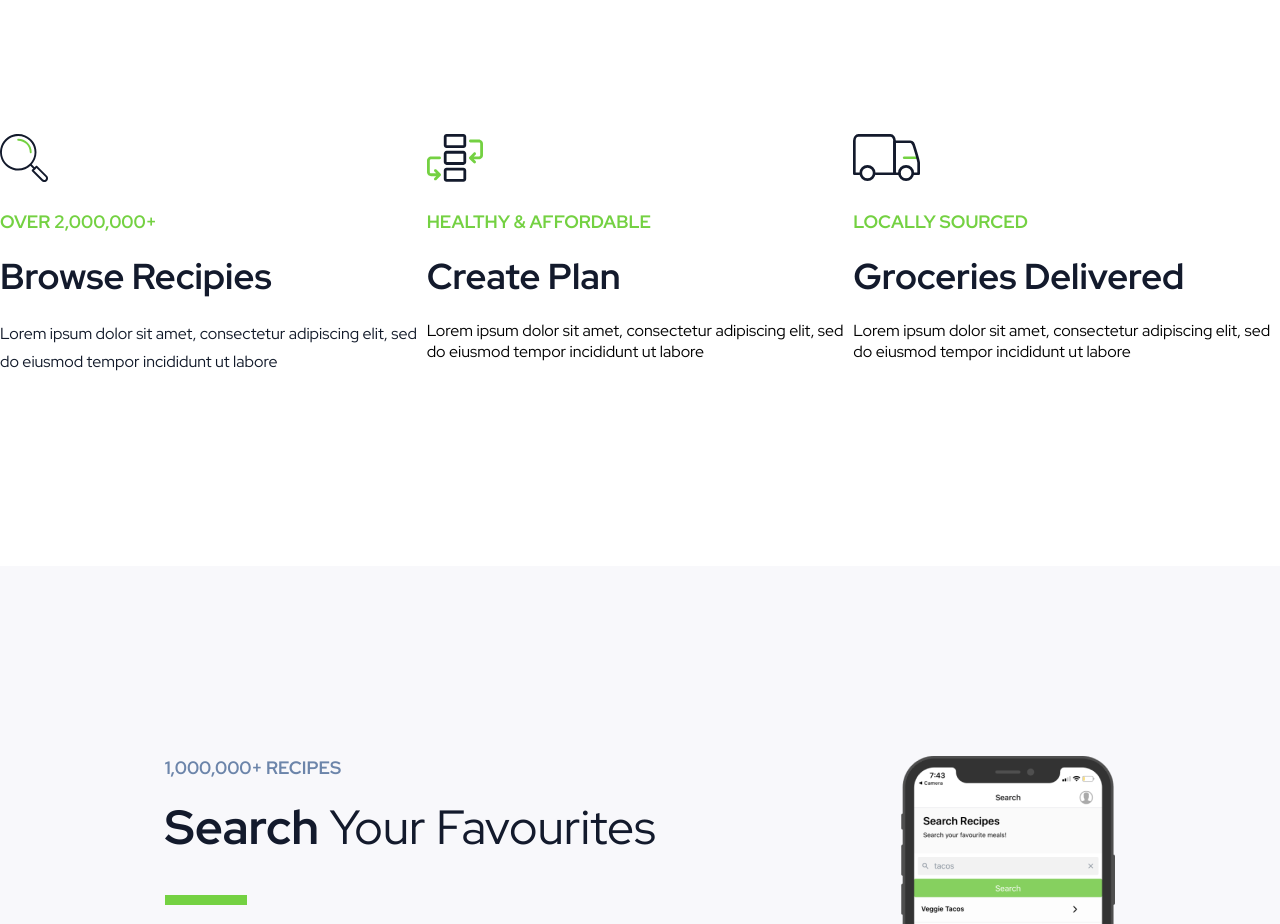
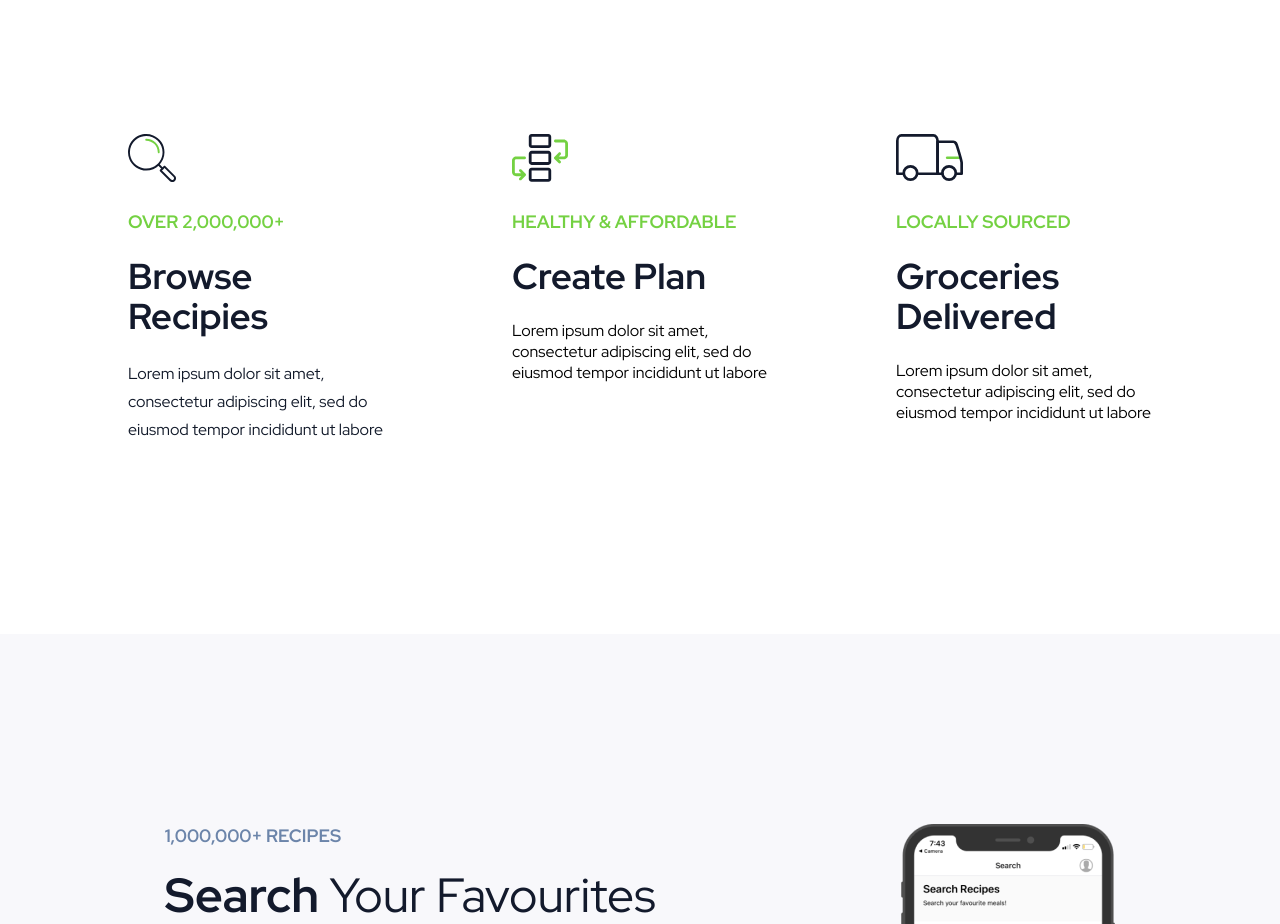
Before and after one commit to mkevinq/mealprep, a React (Create React App) app: page / in a window 1280 px wide. Shown: the part 1080-2004 px from the top of the page. Built offline with nearby package versions, Linux system fonts and the light colour scheme; no server answers.

Commit message:
fix broken landing page cards

```diff
--- a/src/index.css
+++ b/src/index.css
@@ -324,6 +324,11 @@ code {
   margin: 10px 0px;
 }
 
+.card {
+  font-family: "Red Hat Display";
+  width: 20%;
+}
+
 .card-header-1 {
   font-family: 'Red Hat Display';
   font-style: normal;
```
